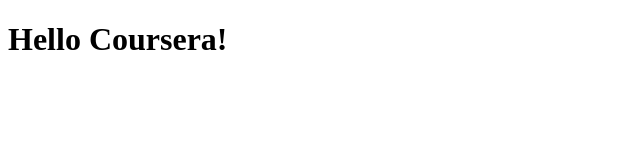
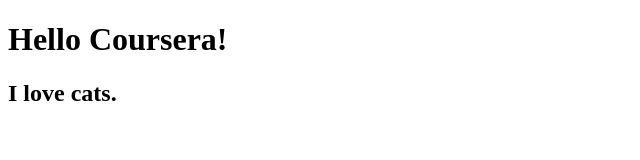
Before and after one commit to haleyashe/coursera-test, a plain HTML site: page site/index.html in a window 1280 px wide. Shown: the whole page, without its empty margins (0-640 px from the left). Drawn offline with Linux system fonts and the light colour scheme.

Commit message:
Update index.html

```diff
--- a/site/index.html
+++ b/site/index.html
@@ -5,5 +5,6 @@
 </head>
 <body>
 <h1> Hello Coursera!</h1>
+	<p> <h2> I love cats. </h2> </p>
 </body>
 </html>
```
